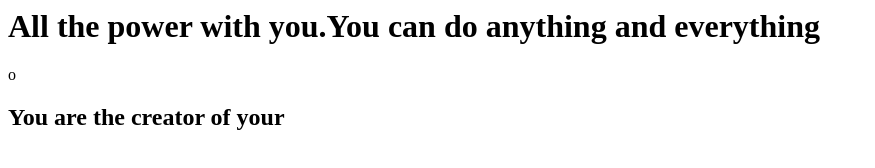
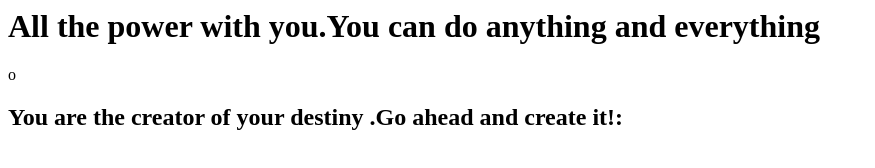
Before and after one commit to shivakumar9999/firstgitrepo1, a plain HTML site: page index.html in a window 1280 px wide. Shown: the whole page, without its empty margins (0-875 px from the left). Drawn offline with Linux system fonts and the light colour scheme.

Commit message:
updated quote 2

```diff
--- a/index.html
+++ b/index.html
@@ -1,6 +1,6 @@
 <html>
 <body>
 <h1>All the power with you.You can do anything and everything</h1>o
-<h2>You are the creator of your </h2>
+<h2>You are the creator of your destiny .Go ahead and create it!: </h2>
 </body>
 </html>
```
